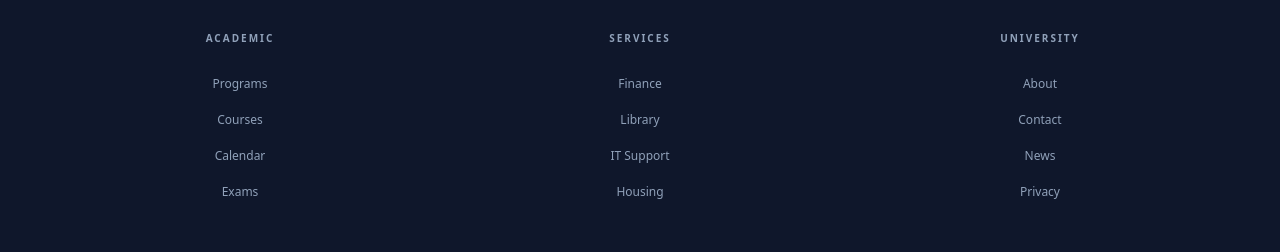
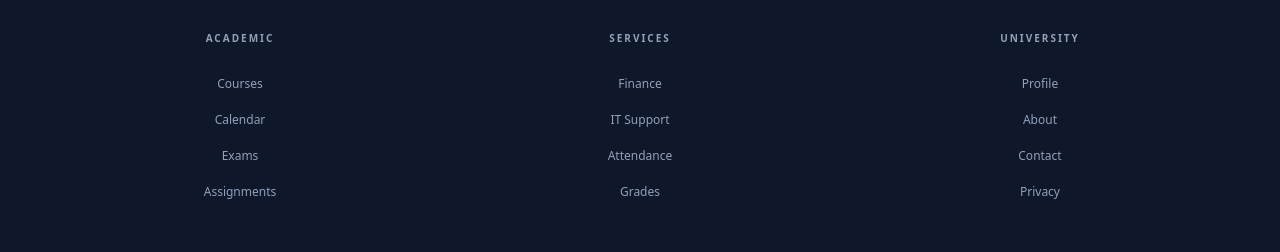
Before and after one commit to sh1vananda/campus-portal, a React (Vite) app: page / in a window 1280 px wide. Shown: the part 1346-1598 px from the top of the page. Built offline with nearby package versions, Linux system fonts and the light colour scheme; no server answers; sample sign-in values are in the browser's storage.

Commit message:
Update footer to include functional links for active modules

```diff
--- a/src/components/common/Footer.jsx
+++ b/src/components/common/Footer.jsx
@@ -1,16 +1,33 @@
+import { Link } from 'react-router-dom';
+
 const Footer = () => {
     const footerLinks = [
         {
             title: 'Academic',
-            links: ['Programs', 'Courses', 'Calendar', 'Exams']
+            links: [
+                { name: 'Courses', path: '/registration' },
+                { name: 'Calendar', path: '/calendar' },
+                { name: 'Exams', path: '/exams' },
+                { name: 'Assignments', path: '/assignments' }
+            ]
         },
         {
             title: 'Services',
-            links: ['Finance', 'Library', 'IT Support', 'Housing']
+            links: [
+                { name: 'Finance', path: '/fees' },
+                { name: 'IT Support', path: '/support' },
+                { name: 'Attendance', path: '/attendance' },
+                { name: 'Grades', path: '/grades' }
+            ]
         },
         {
             title: 'University',
-            links: ['About', 'Contact', 'News', 'Privacy']
+            links: [
+                { name: 'Profile', path: '/profile' },
+                { name: 'About', path: '#' },
+                { name: 'Contact', path: '#' },
+                { name: 'Privacy', path: '#' }
+            ]
         }
     ];
 
@@ -26,10 +43,13 @@ const Footer = () => {
                             </h3>
                             <ul className="space-y-3">
                                 {section.links.map((link) => (
-                                    <li key={link}>
-                                        <a href="#" className="text-xs text-slate-400 hover:text-white transition-colors">
-                                            {link}
-                                        </a>
+                                    <li key={link.name}>
+                                        <Link
+                                            to={link.path}
+                                            className="text-xs text-slate-400 hover:text-white transition-colors"
+                                        >
+                                            {link.name}
+                                        </Link>
                                     </li>
                                 ))}
                             </ul>
```
